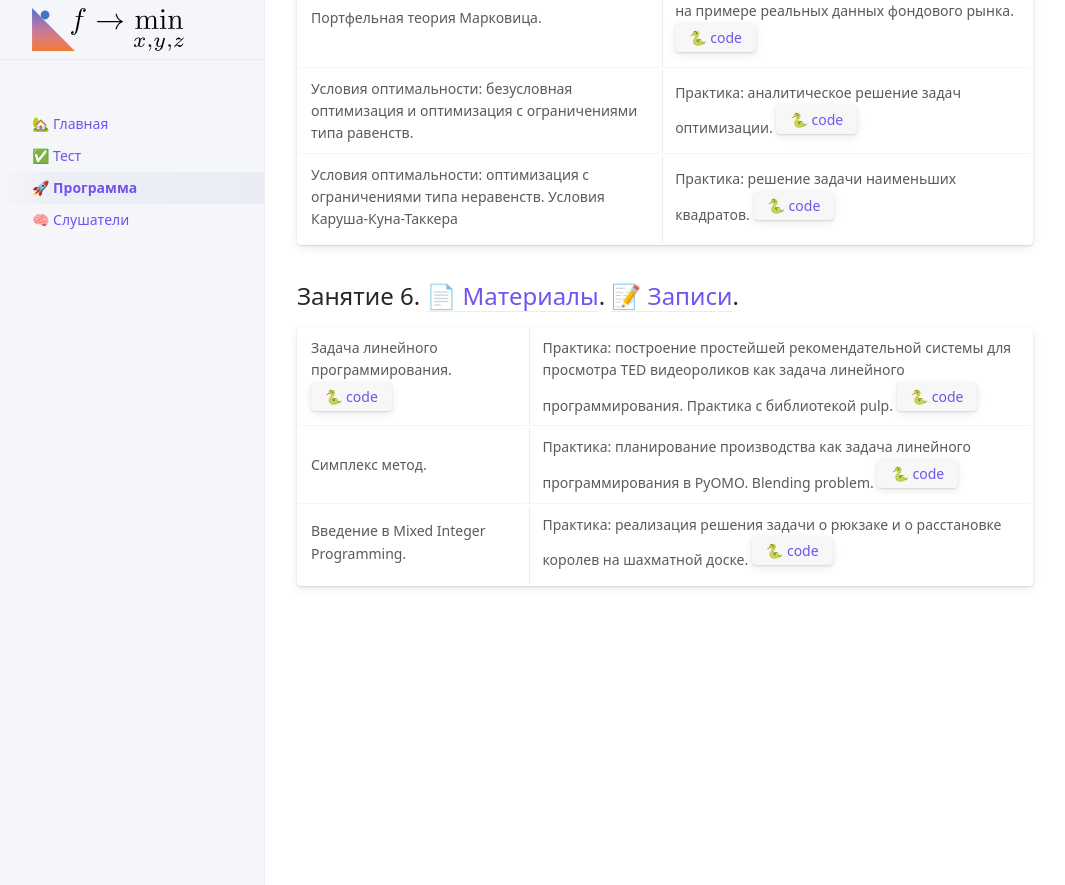
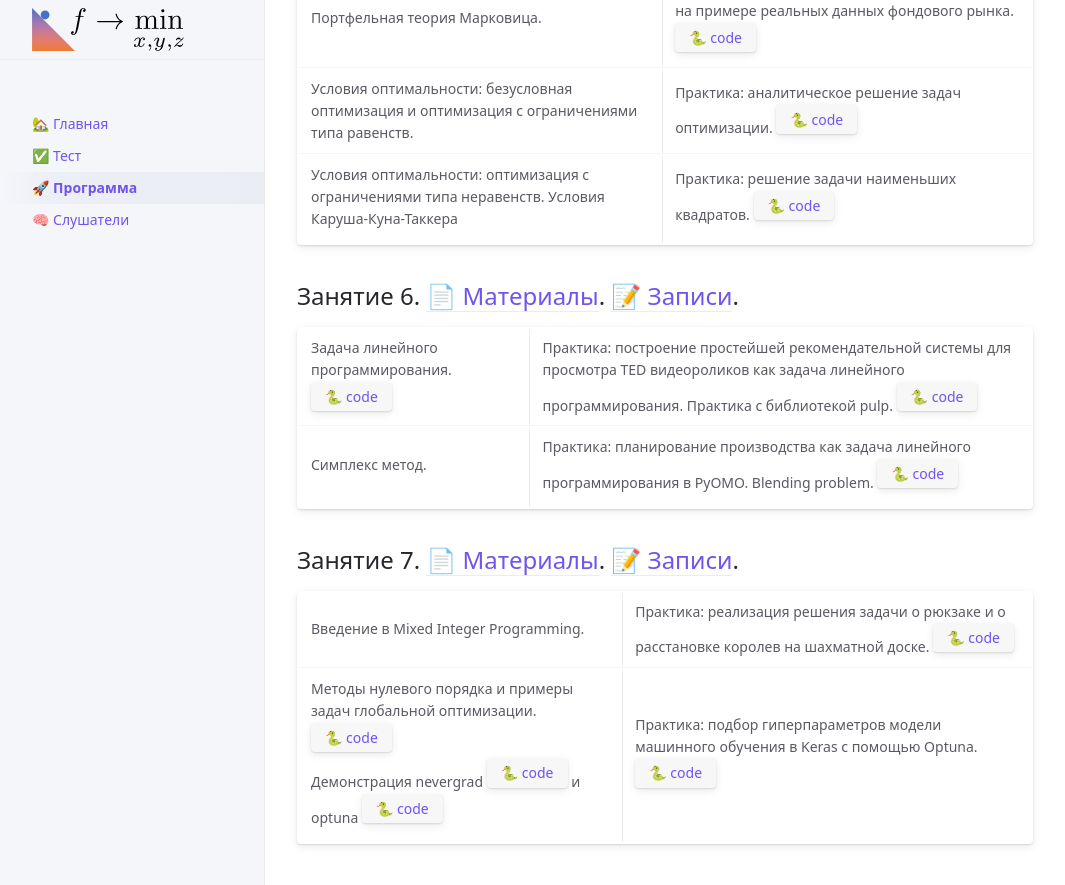
Before and after one commit to MerkulovDaniil/sber235, a Jekyll site: the page built from program.md, in a window 1280 px wide and 900 px high, scrolled down 1262 px. Shown: the top 885 px of the window, without its empty margins (107-1172 px from the left). Built offline with Jekyll 4.4.1, drawn with Linux system fonts in a browser that asks for light colours; our own code applies the rules of GitHub Pages for plain Markdown files; a script that is not in the unit is left out; before the commit the page ends 1904 px from its top, so only the background shows below that.

Commit message:
update program

```diff
--- a/program.md
+++ b/program.md
@@ -37,4 +37,13 @@ nav_order: 3
 
 | Задача линейного программирования. [🐍 code](https://colab.research.google.com/github/MerkulovDaniil/optim/blob/master/assets/Notebooks/LP.ipynb){: .btn} | Практика: построение простейшей рекомендательной системы для просмотра TED видеороликов как задача линейного программирования. Практика с библиотекой pulp. [🐍 code](https://colab.research.google.com/github/MerkulovDaniil/optim/blob/master/assets/Notebooks/LP_Recsys_with_PuLP_exercise.ipynb){: .btn}  |
 | Симплекс метод. | Практика: планирование производства как задача линейного программирования в PyOMO. Blending problem. [🐍 code](https://colab.research.google.com/github/MerkulovDaniil/optim/blob/master/assets/Notebooks/LP_Covers_manufacturing_exercise.ipynb){: .btn} |
+
+## Занятие 7. [📄 Материалы](/presentations/7.pdf). [📝 Записи](/notes/7.pdf).
+
 | Введение в Mixed Integer Programming. | Практика: реализация решения задачи о рюкзаке и о расстановке королев на шахматной доске. [🐍 code](https://colab.research.google.com/github/MerkulovDaniil/optim/blob/master/assets/Notebooks/MIP_Exercise.ipynb){: .btn} |
+| Методы нулевого порядка и примеры задач глобальной оптимизации.  [🐍 code](https://colab.research.google.com/github/MerkulovDaniil/sber219/blob/main/notebooks/4_01.ipynb){: .btn} <br /> Демонстрация nevergrad  [🐍 code](https://colab.research.google.com/github/MerkulovDaniil/sber219/blob/main/notebooks/4_02.ipynb){: .btn} и optuna  [🐍 code](https://colab.research.google.com/github/MerkulovDaniil/sber219/blob/main/notebooks/4_03.ipynb){: .btn} | Практика: подбор гиперпараметров модели машинного обучения в Keras с помощью Optuna. [🐍 code](https://colab.research.google.com/github/MerkulovDaniil/sber219/blob/main/notebooks/4_2.ipynb){: .btn}      |
+
+<!-- 8 - градиент + ньютон\ квазиньютон
+
+9 - SGD Обучение нейронных сетей как задача оптимизации. Дообучение нейронных сетей aka transfer learning. Neural style transfer. Ландшафт функции потерь нейронной сети.
+10. Обзор недавних достижений в области машинного обучения и оптимизации: обучение больших моделей. Модели стабильной диффузии. Подведение итогов. Темы слушателей. -->
```
Also changed, not shown: 2 other files.
